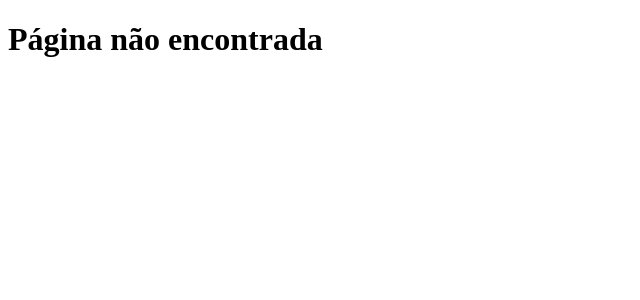
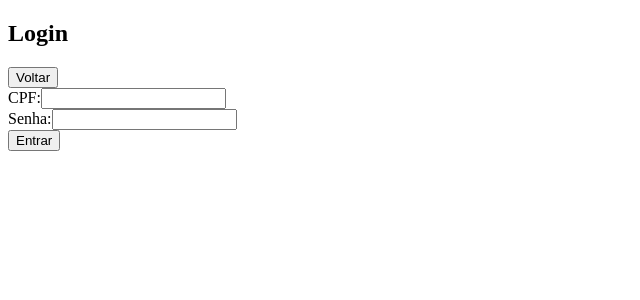
Before and after one commit to NadiellySantos/frontend-avaliacao-postural, a React (Create React App) app in the folder avaliacao-postural/: page /login in a window 1280 px wide. Shown: the top 300 px of the page, without its empty margins (0-640 px from the left). Built offline with nearby package versions, Linux system fonts and the light colour scheme.

Commit message:
Adicionando a tela de login

```diff
--- /dev/null
+++ b/avaliacao-postural/src/Login.js
@@ -0,0 +1,88 @@
+import React, { useState } from "react";
+import { useNavigate } from "react-router-dom";
+import axios from "axios";
+
+const Login = () => {
+    const navigate = useNavigate();
+
+    const [credentials, setCredentials] = useState({
+        cpf: "",
+        senha: ""
+    });
+
+    const [mensagem, setMensagem] = useState("");
+
+    const handleChange = (e) => {
+        const { name, value } = e.target;
+        setCredentials((prev) => ({
+            ...prev,
+            [name]: value,
+        }));
+    };
+
+    const handleSubmit = async (e) => {
+        e.preventDefault();
+
+        try {
+            const response = await axios.post(
+                "http://localhost:5000/login",
+                credentials,
+                {
+                    headers: {
+                        "Content-Type": "application/json",
+                    },
+                }
+            );
+            setMensagem("Login realizado com sucesso!");
+            console.log(response.data);
+            // Redirecionar para a página principal ou dashboard
+            navigate("/dashboard");
+        } catch (error) {
+            console.error("Erro ao realizar login:", error.response?.data || error.message);
+            setMensagem("Erro ao realizar login. Verifique suas credenciais.");
+        }
+    };
+
+    const handleVoltar = () => {
+    navigate("/");
+    };
+
+    return (
+        <div className="login-container">
+            <h2>Login</h2>
+
+            <button onClick={handleVoltar} type="button">
+                Voltar
+            </button>
+
+            <form onSubmit={handleSubmit}>
+                <div>
+                    <label htmlFor="cpf">CPF:</label>
+                    <input
+                        type="text"
+                        id="cpf"
+                        name="cpf"
+                        value={credentials.cpf}
+                        onChange={handleChange}
+                        required
+                    />
+                </div>
+                <div>
+                    <label htmlFor="senha">Senha:</label>
+                    <input
+                        type="password"
+                        id="senha"
+                        name="senha"
+                        value={credentials.senha}
+                        onChange={handleChange}
+                        required
+                    />
+                </div>
+                <button type="submit">Entrar</button>
+            </form>
+            {mensagem && <p>{mensagem}</p>}
+        </div>
+    );
+};
+
+export default Login;
--- a/avaliacao-postural/src/index.js
+++ b/avaliacao-postural/src/index.js
@@ -5,6 +5,7 @@ import CadastroPaciente from "./CadastroPaciente";
 import Pacientes from "./pacientes";
 import CadastroMedico from "./CadastroMedico";
 import Medicos from "./medicos";
+import Login from "./Login";
 import App from "./App"; // seu componente de avaliação
 
 const root = ReactDOM.createRoot(document.getElementById("root"));
@@ -16,6 +17,7 @@ root.render(
       <Route path="/cadastro" element={<CadastroPaciente />} />
       <Route path="/cadastroMedico" element={<CadastroMedico />} />
       <Route path="/avaliar/:id" element={<App />} />
+      <Route path="/login" element={<Login />} />
       <Route path="*" element={<h1>Página não encontrada</h1>} />
     </Routes>
   </BrowserRouter>
```
